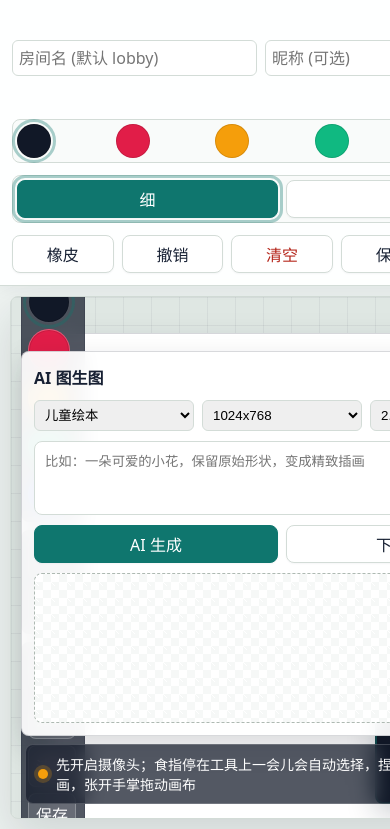
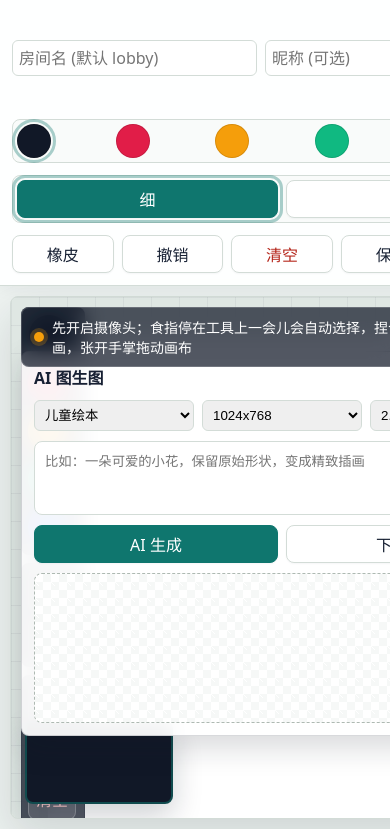
Before and after one commit to kixyouken/draw, a website with bundled scripts: page index.html in a window 390 px wide. Shown: the part 101-930 px from the top of the page. Built offline with nearby package versions, Linux system fonts and the light colour scheme.

Commit message:
工具栏调整1

```diff
--- a/styles.css
+++ b/styles.css
@@ -200,7 +200,8 @@ input {
 .camera-preview {
   position: absolute;
   z-index: 4;
-  right: 14px;
+  left: 14px;
+  right: auto;
   bottom: 14px;
   width: min(220px, 28vw);
   aspect-ratio: 16 / 9;
@@ -251,7 +252,7 @@ input {
 .gesture-rail {
   display: flex;
   flex-direction: column;
-  justify-content: center;
+  justify-content: flex-start;
   gap: 10px;
   pointer-events: auto;
 }
@@ -364,12 +365,12 @@ input {
 .hud {
   position: absolute;
   z-index: 5;
-  left: 14px;
+  left: calc(42px + min(220px, 28vw));
   bottom: 14px;
   display: inline-flex;
   align-items: center;
   gap: 8px;
-  max-width: min(620px, calc(100% - 28px));
+  max-width: min(620px, calc(100% - 70px - min(220px, 28vw)));
   padding: 9px 12px;
   border: 1px solid rgba(255, 255, 255, 0.18);
   border-radius: 8px;
@@ -485,7 +486,15 @@ input {
   }
 
   .camera-preview {
-    width: min(170px, 42vw);
+    width: min(150px, 38vw);
+  }
+
+  .hud {
+    left: 10px;
+    right: 10px;
+    bottom: auto;
+    top: 10px;
+    max-width: none;
   }
 }
 
```
